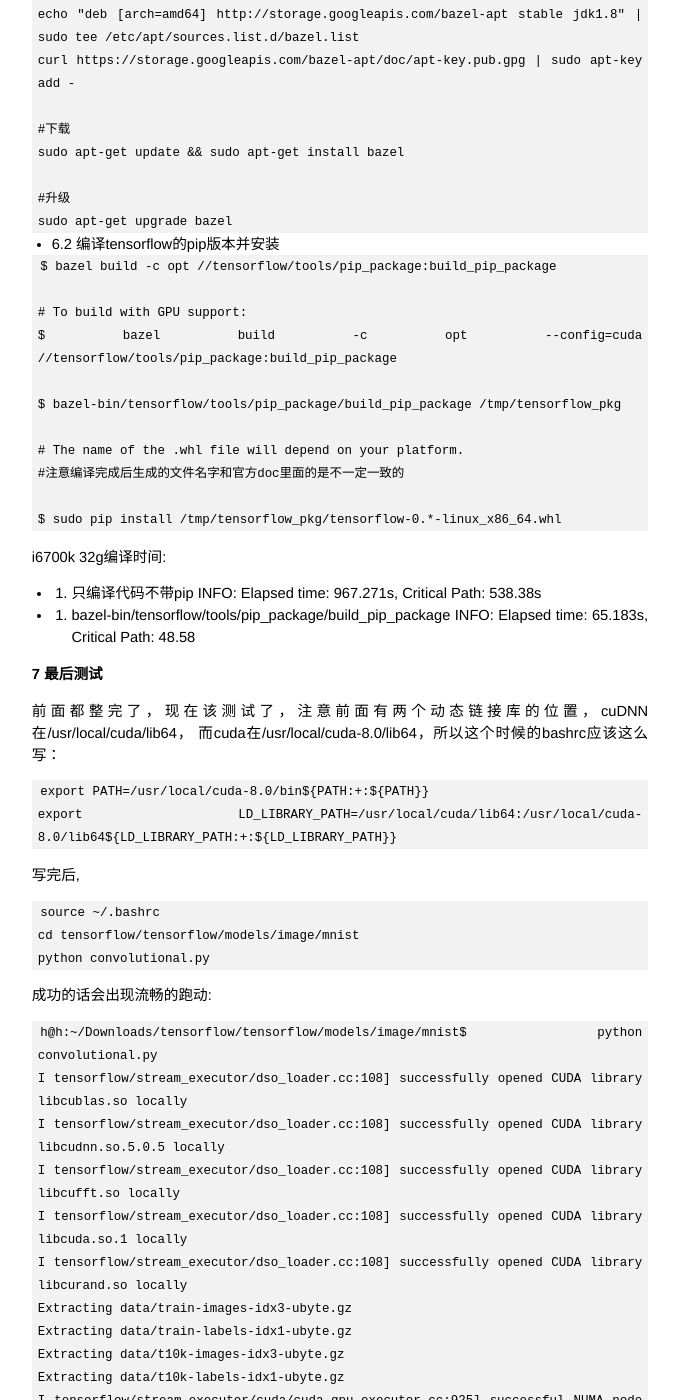
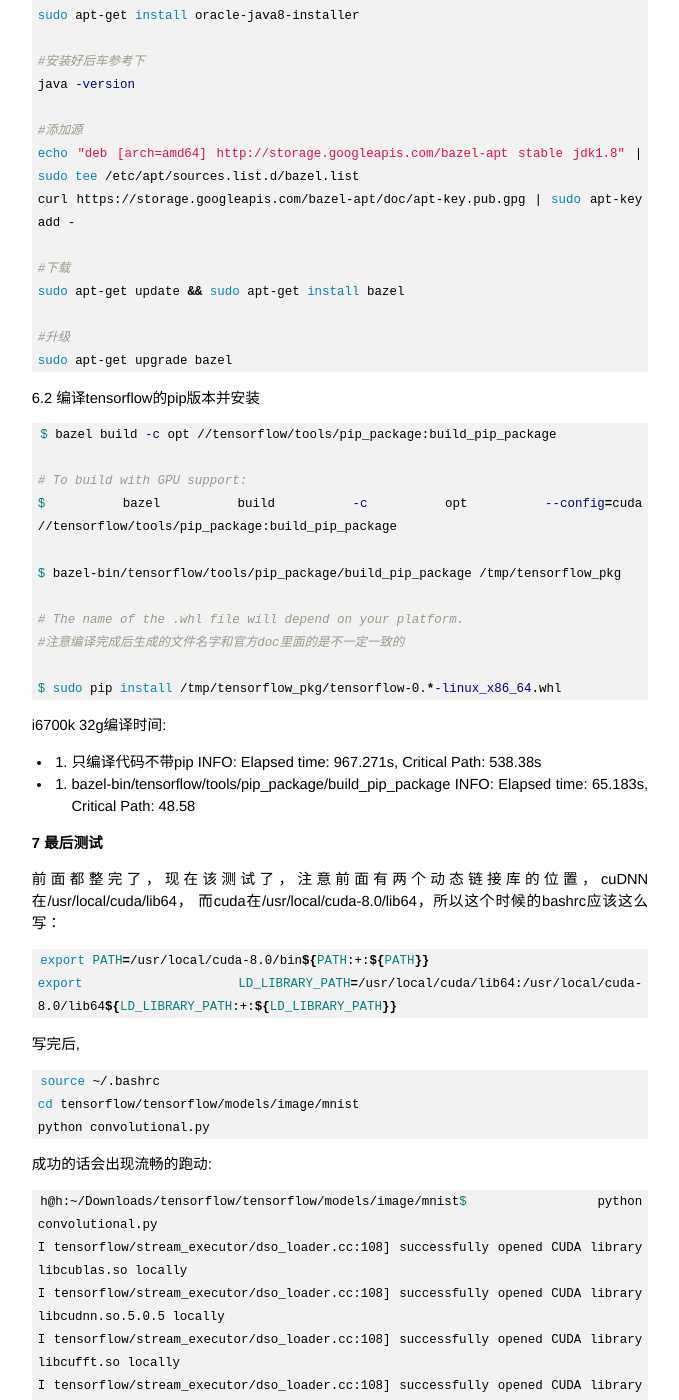
Before and after one commit to caratiger/haiy.github.io, a Jekyll site: the page built from _posts/2016-07-17-ubuntu16.04上GTX1080的CUDA安装.md, in a window 1280 px wide and 1400 px high, scrolled down 3879 px. Shown: the whole window, without its empty margins (300-979 px from the left). Built offline with Jekyll 4.4.1, drawn with Linux system fonts in a browser that asks for light colours; comment, search, counter and statistics services are not loaded; some of the changed text lies outside the part shown.

Commit message:
Update 2016-07-17-ubuntu16.04上GTX1080的CUDA安装.md

````diff
--- a/_posts/2016-07-17-ubuntu16.04上GTX1080的CUDA安装.md
+++ b/_posts/2016-07-17-ubuntu16.04上GTX1080的CUDA安装.md
@@ -51,9 +51,9 @@ layout: post
 
 确认本机gcc版本,16.04默认的是gcc 5,这里安装需要的最高是gcc 4.9。接下来就安装配置gcc 4.9.
 
-- 2.1 安装gcc 4.9，并修改系统默认为4.9
+2.1 安装gcc 4.9，并修改系统默认为4.9
 
-```
+```bash
 sudo apt-get install gcc-4.9 gcc-4.9 g++-4.9 g++-4.9
 gcc --version
 sudo update-alternatives --install /usr/bin/g++ g++ /usr/bin/g++-4.9 10
@@ -64,17 +64,19 @@ sudo update-alternatives --set c++ /usr/bin/g++
 gcc --version
 ```
 
-- 2.2 一个小依赖
-```sudo apt-get install freegl```
+2.2 一个小依赖
+```bash
+sudo apt-get install freegl
+```
 
 **3 安装CUDA**
 
 需要注意的是这个地方有个选择安装低版本驱动的地方，选n
 大致的安装流程如下：
 
-- 3.1 安装CUDA
+3.1 安装CUDA
 
-```
+```bash
 chmod  +x /cuda_8.0.27_linux.run
 ./cuda_8.0.27_linux.run
 
@@ -105,9 +107,9 @@ Enter CUDA Samples Location
 
 ```
 
-- 3.2 写入环境变量
+3.2 写入环境变量
 
-```
+```bash
 vim ~/.bashrc
 #添加下面变量
 export PATH=/usr/local/cuda-8.0/bin${PATH:+:${PATH}}
@@ -128,7 +130,7 @@ export LD_LIBRARY_PATH=/usr/local/cuda-8.0/lib64${LD_LIBRARY_PATH:+:${LD_LIBRARY
 
 **4 安装cuDNN**
 
-```
+```bash
 h@h:~/Downloads$ tar xvzf cudnn-8.0-linux-x64-v5.0-ga.tgz
 cuda/include/cudnn.h
 cuda/lib64/libcudnn.so
@@ -145,14 +147,16 @@ sudo chmod a+r /usr/local/cuda/include/cudnn.h /usr/local/cuda/lib64/libcudnn*
 
 **5 clone, configure tensorflow**
 
-- 5.1 clone源码
+5.1 clone源码
 
+```bash
 $ git clone https://github.com/tensorflow/tensorflow
+```
 
-- 5.2 configure配置
+5.2 configure配置
 整个配置流程应该跟下面的基本一样的
 
-```
+```bash
 h@h:~/Downloads/tensorflow$ cd ./tensorflow/
 h@h:~/Downloads/tensorflow$ ./configure
 Please specify the location of python. [Default is /usr/bin/python]:
@@ -180,11 +184,11 @@ Configuration finished
 
 **6 编译安装**
 
-- 6.1 编译工具Bazel安装配置
+6.1 编译工具Bazel安装配置
 先看一眼[文档](http://www.bazel.io/docs/install.html#install-on-ubuntu)
 然后就执行下面的流程:
 
-```
+```bash
 #安装java 1.8
 sudo add-apt-repository ppa:webupd8team/java
 sudo apt-get update
@@ -204,9 +208,9 @@ sudo apt-get update && sudo apt-get install bazel
 sudo apt-get upgrade bazel
 ```
 
-- 6.2 编译tensorflow的pip版本并安装
+6.2 编译tensorflow的pip版本并安装
 
-```
+```bash
 $ bazel build -c opt //tensorflow/tools/pip_package:build_pip_package
 
 # To build with GPU support:
@@ -231,14 +235,14 @@ i6700k 32g编译时间:
 前面都整完了，现在该测试了，注意前面有两个动态链接库的位置，cuDNN在/usr/local/cuda/lib64，
 而cuda在/usr/local/cuda-8.0/lib64，所以这个时候的bashrc应该这么写：
 
-```
+```bash
 export PATH=/usr/local/cuda-8.0/bin${PATH:+:${PATH}}
 export LD_LIBRARY_PATH=/usr/local/cuda/lib64:/usr/local/cuda-8.0/lib64${LD_LIBRARY_PATH:+:${LD_LIBRARY_PATH}}
 ```
 
 写完后,
 
-```
+```bash
 source ~/.bashrc
 cd tensorflow/tensorflow/models/image/mnist
 python convolutional.py
@@ -246,7 +250,7 @@ python convolutional.py
 
 成功的话会出现流畅的跑动:
 
-```
+```bash
 h@h:~/Downloads/tensorflow/tensorflow/models/image/mnist$ python convolutional.py
 I tensorflow/stream_executor/dso_loader.cc:108] successfully opened CUDA library libcublas.so locally
 I tensorflow/stream_executor/dso_loader.cc:108] successfully opened CUDA library libcudnn.so.5.0.5 locally
````
